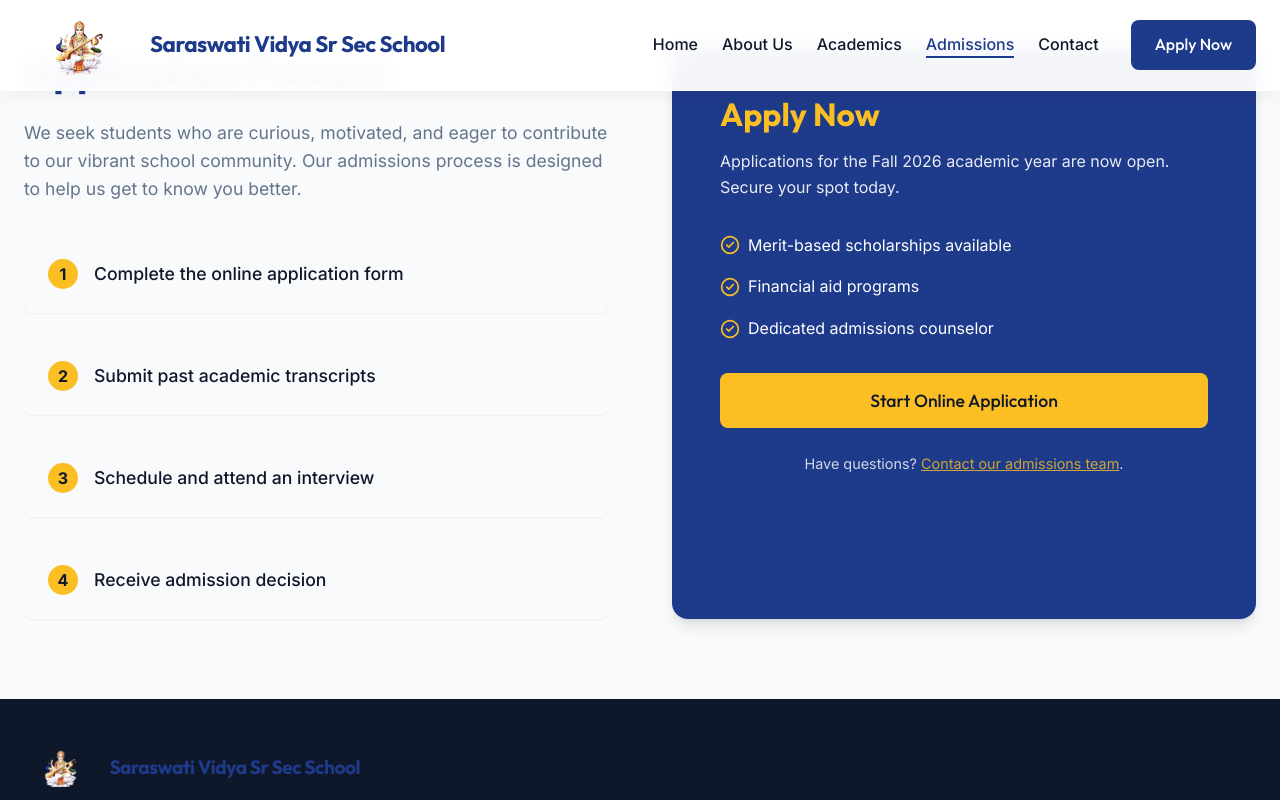
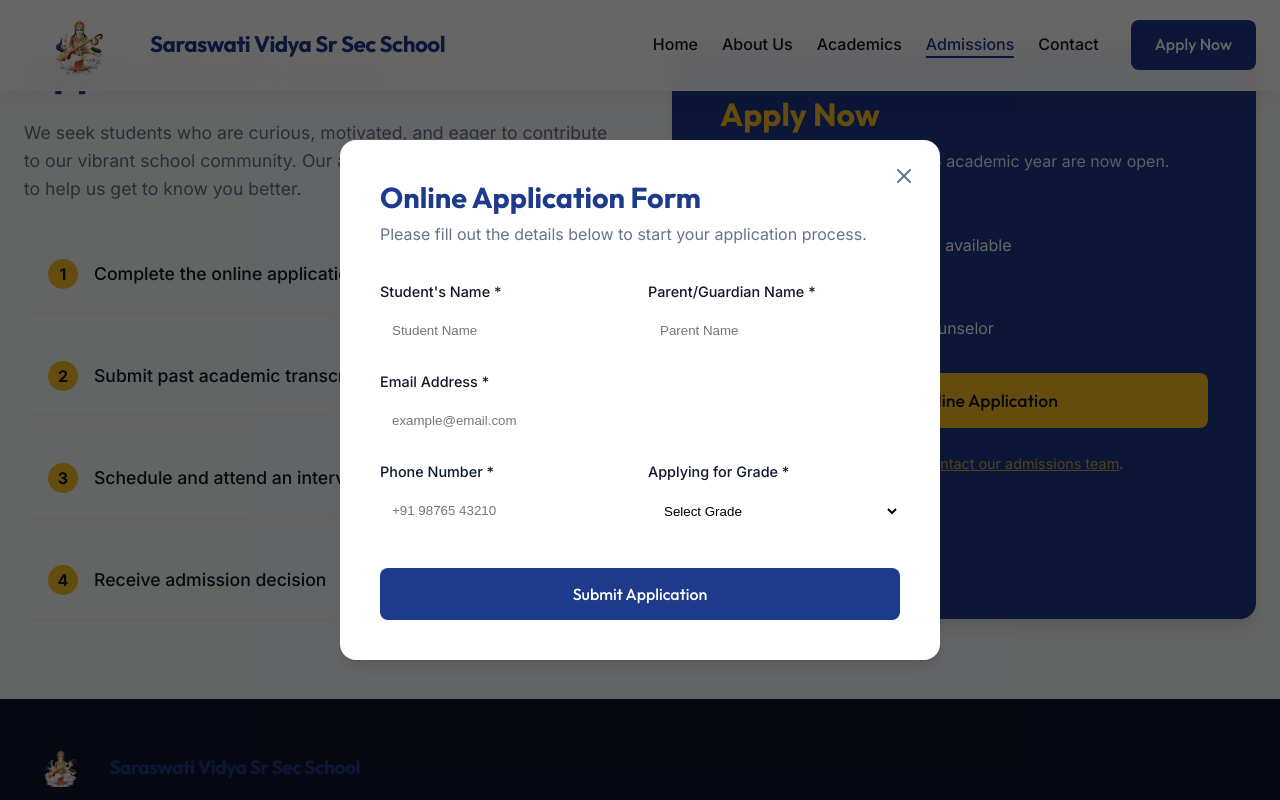
Before and after one commit to Mydvthukran/school-website, a React (Vite) app: page /admissions in a window 1280 px wide. Both pictures are taken after a click on the button "Start Online Application". Shown: the part 763-1563 px from the top of the page. Built offline with nearby package versions, Linux system fonts and the light colour scheme.

Commit message:
feat: create Admissions page with application process details and submission modal

```diff
--- a/src/pages/Admissions.jsx
+++ b/src/pages/Admissions.jsx
@@ -1,8 +1,21 @@
+import { useState } from 'react';
 import Hero from '../components/Hero';
-import { CheckCircle2 } from 'lucide-react';
+import { CheckCircle2, X } from 'lucide-react';
 import { Link } from 'react-router-dom';
 
 const Admissions = () => {
+  const [isModalOpen, setIsModalOpen] = useState(false);
+  const [isSubmitted, setIsSubmitted] = useState(false);
+
+  const handleSubmit = (e) => {
+    e.preventDefault();
+    setIsSubmitted(true);
+    setTimeout(() => {
+      setIsModalOpen(false);
+      setIsSubmitted(false);
+    }, 3000);
+  };
+
   const steps = [
     "Complete the online application form",
     "Submit past academic transcripts",
@@ -58,7 +71,7 @@ const Admissions = () => {
                 </div>
               </div>
 
-              <button className="btn btn-secondary" style={{ width: '100%', fontSize: '1.1rem', padding: '1rem' }}>
+              <button onClick={() => setIsModalOpen(true)} className="btn btn-secondary" style={{ width: '100%', fontSize: '1.1rem', padding: '1rem' }}>
                 Start Online Application
               </button>
 
@@ -69,6 +82,84 @@ const Admissions = () => {
           </div>
         </div>
       </section>
+
+      {/* Modal Overlay */}
+      {isModalOpen && (
+        <div style={{
+          position: 'fixed', top: 0, left: 0, right: 0, bottom: 0,
+          backgroundColor: 'rgba(0, 0, 0, 0.6)',
+          display: 'flex', alignItems: 'center', justifyContent: 'center',
+          zIndex: 9999, padding: '1rem'
+        }}>
+          <div style={{
+            backgroundColor: 'white', padding: '2.5rem', borderRadius: 'var(--radius-lg)',
+            width: '100%', maxWidth: '600px', position: 'relative', boxShadow: 'var(--shadow-lg)',
+            color: 'var(--color-text-main)'
+          }}>
+            <button
+              onClick={() => setIsModalOpen(false)}
+              style={{ position: 'absolute', top: '1.5rem', right: '1.5rem', background: 'none', border: 'none', cursor: 'pointer', color: 'var(--color-text-muted)' }}
+            >
+              <X size={24} />
+            </button>
+
+            {isSubmitted ? (
+              <div style={{ textAlign: 'center', padding: '2rem 0' }}>
+                <CheckCircle2 size={64} color="var(--color-secondary)" style={{ margin: '0 auto 1rem' }} />
+                <h3 style={{ fontSize: '1.5rem', color: 'var(--color-primary)' }}>Application Received!</h3>
+                <p style={{ color: 'var(--color-text-muted)', marginTop: '1rem' }}>Thank you for your interest. Our admissions team will contact you shortly with the next steps.</p>
+              </div>
+            ) : (
+              <>
+                <h3 style={{ fontSize: '1.8rem', color: 'var(--color-primary)', marginBottom: '0.5rem', marginTop: 0 }}>Online Application Form</h3>
+                <p style={{ color: 'var(--color-text-muted)', marginBottom: '2rem' }}>Please fill out the details below to start your application process.</p>
+
+                <form onSubmit={handleSubmit} style={{ display: 'flex', flexDirection: 'column', gap: '1.25rem' }}>
+                  <div style={{ display: 'grid', gridTemplateColumns: '1fr 1fr', gap: '1rem' }}>
+                    <div style={{ display: 'flex', flexDirection: 'column', gap: '0.5rem' }}>
+                      <label style={{ fontSize: '0.9rem', fontWeight: '500', color: 'var(--color-text-main)' }}>Student's Name *</label>
+                      <input type="text" required style={{ padding: '0.75rem', borderRadius: 'var(--radius-sm)', border: '1px solid var(--color-border)', outline: 'none' }} placeholder="Student Name" />
+                    </div>
+                    <div style={{ display: 'flex', flexDirection: 'column', gap: '0.5rem' }}>
+                      <label style={{ fontSize: '0.9rem', fontWeight: '500', color: 'var(--color-text-main)' }}>Parent/Guardian Name *</label>
+                      <input type="text" required style={{ padding: '0.75rem', borderRadius: 'var(--radius-sm)', border: '1px solid var(--color-border)', outline: 'none' }} placeholder="Parent Name" />
+                    </div>
+                  </div>
+
+                  <div style={{ display: 'flex', flexDirection: 'column', gap: '0.5rem' }}>
+                    <label style={{ fontSize: '0.9rem', fontWeight: '500', color: 'var(--color-text-main)' }}>Email Address *</label>
+                    <input type="email" required style={{ padding: '0.75rem', borderRadius: 'var(--radius-sm)', border: '1px solid var(--color-border)', outline: 'none' }} placeholder="example@email.com" />
+                  </div>
+
+                  <div style={{ display: 'grid', gridTemplateColumns: '1fr 1fr', gap: '1rem' }}>
+                    <div style={{ display: 'flex', flexDirection: 'column', gap: '0.5rem' }}>
+                      <label style={{ fontSize: '0.9rem', fontWeight: '500', color: 'var(--color-text-main)' }}>Phone Number *</label>
+                      <input type="tel" required style={{ padding: '0.75rem', borderRadius: 'var(--radius-sm)', border: '1px solid var(--color-border)', outline: 'none' }} placeholder="+91 98765 43210" />
+                    </div>
+                    <div style={{ display: 'flex', flexDirection: 'column', gap: '0.5rem' }}>
+                      <label style={{ fontSize: '0.9rem', fontWeight: '500', color: 'var(--color-text-main)' }}>Applying for Grade *</label>
+                      <select required style={{ padding: '0.75rem', borderRadius: 'var(--radius-sm)', border: '1px solid var(--color-border)', outline: 'none', backgroundColor: 'white' }}>
+                        <option value="">Select Grade</option>
+                        <option value="6">Grade 6</option>
+                        <option value="7">Grade 7</option>
+                        <option value="8">Grade 8</option>
+                        <option value="9">Grade 9</option>
+                        <option value="10">Grade 10</option>
+                        <option value="11">Grade 11</option>
+                        <option value="12">Grade 12</option>
+                      </select>
+                    </div>
+                  </div>
+
+                  <button type="submit" className="btn btn-primary" style={{ marginTop: '1rem', width: '100%', padding: '1rem', fontSize: '1rem' }}>
+                    Submit Application
+                  </button>
+                </form>
+              </>
+            )}
+          </div>
+        </div>
+      )}
     </div>
   );
 };
```
